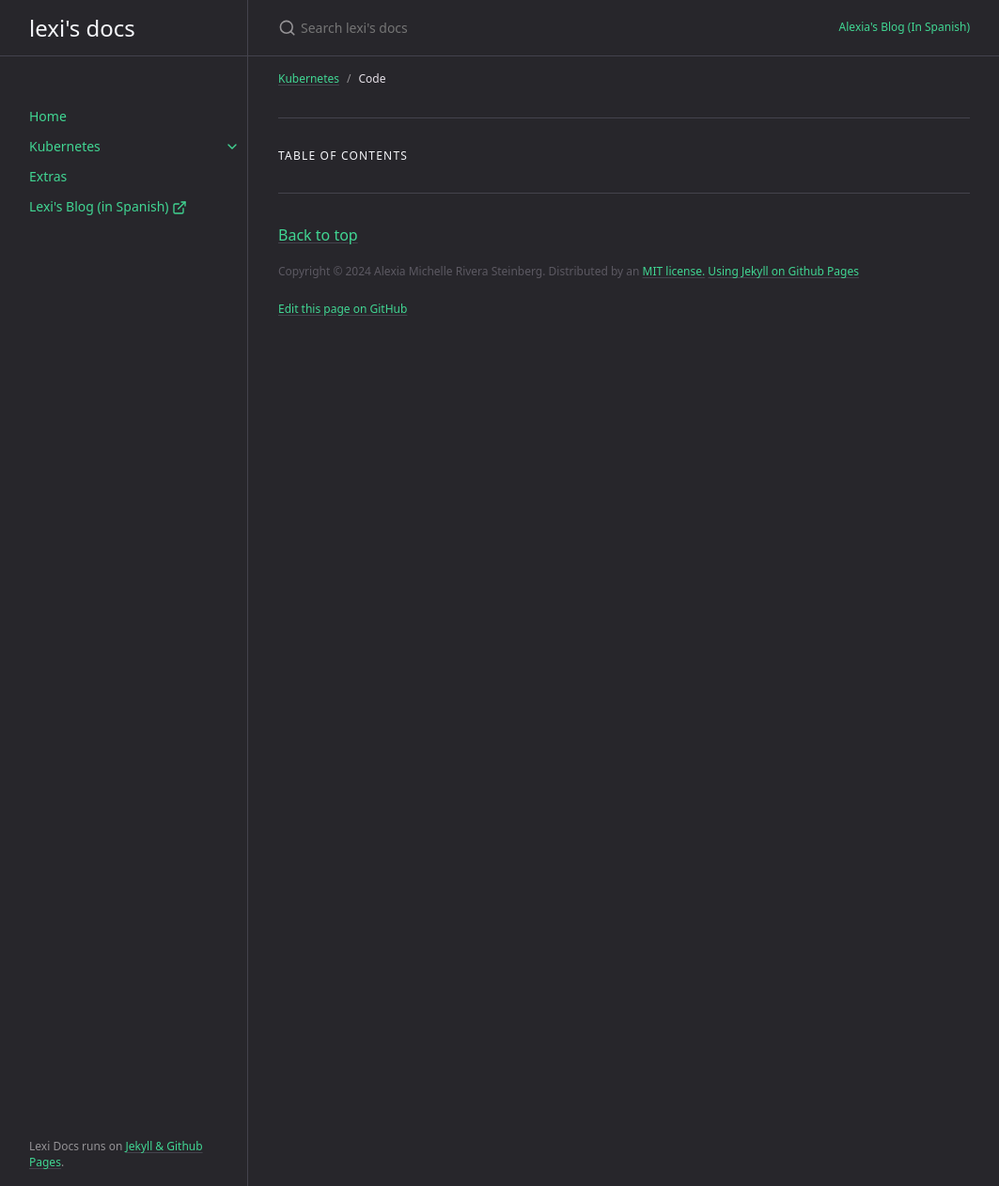
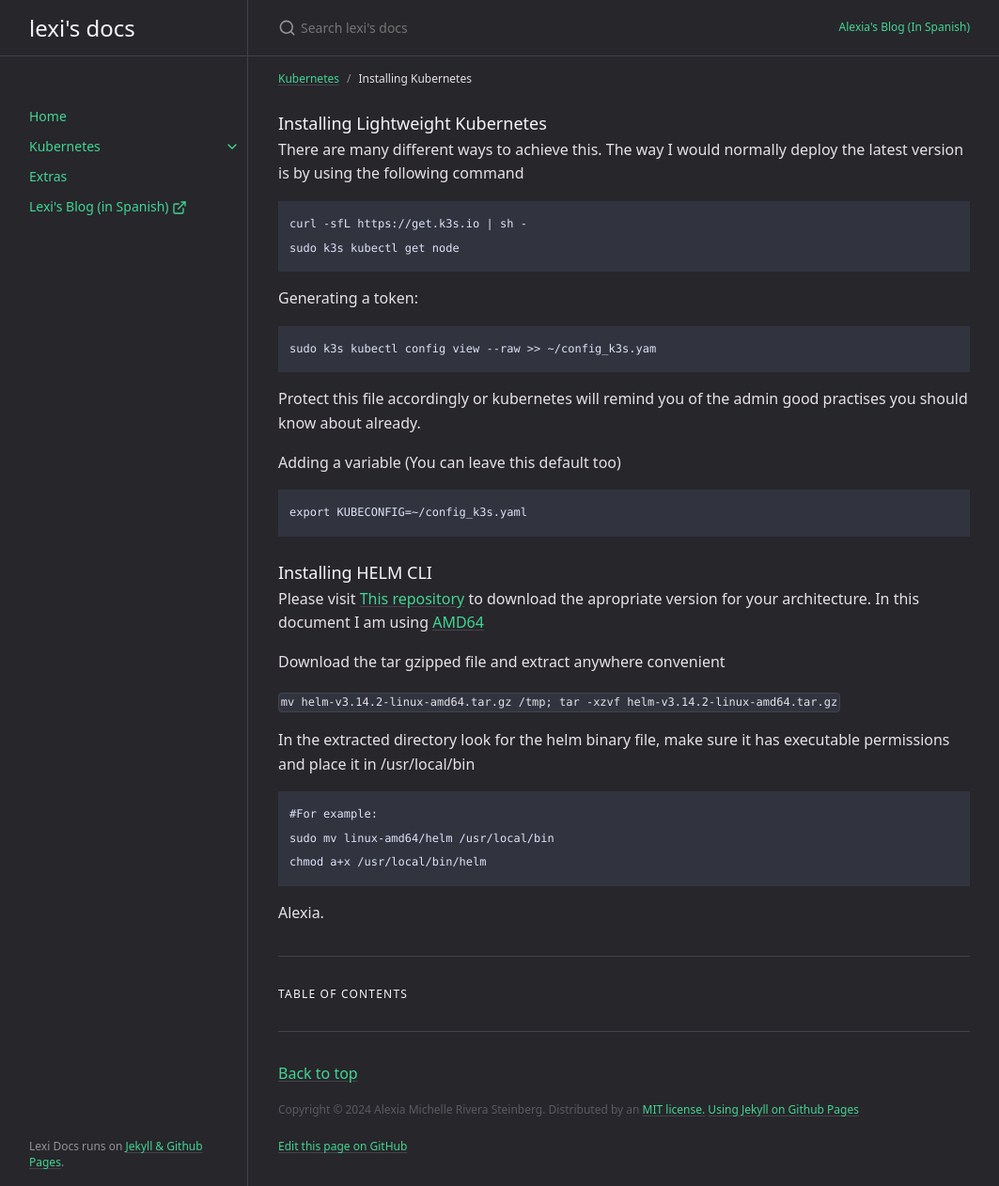
Before and after one commit to alexiarstein/alexiarstein.github.io, a Jekyll site: the page built from docs/kubernetes/lightweight-kubernetes.md, in a window 1280 px wide and 1262 px high. Shown: the whole window at 94% size, without its empty margins (108-1171 px from the left). Built offline with Jekyll 4.4.1, drawn with Linux system fonts in a browser that asks for light colours; cached includes are drawn as plain includes.

Commit message:
nuevos arts

````diff
--- a/docs/kubernetes/lightweight-kubernetes.md
+++ b/docs/kubernetes/lightweight-kubernetes.md
@@ -1,7 +1,48 @@
 ---
 layout: default
-title: Code
+title: Installing Kubernetes
 parent: Kubernetes
 has_children: true
 nav_order: 1
 ---
+
+### Installing Lightweight Kubernetes
+
+There are many different ways to achieve this. The way I would normally deploy the latest version is by using the following command
+
+```
+curl -sfL https://get.k3s.io | sh -
+sudo k3s kubectl get node
+```
+Generating a token:
+
+```
+sudo k3s kubectl config view --raw >> ~/config_k3s.yam
+```
+
+{: .box-warning}
+Protect this file accordingly or kubernetes will remind you of the admin good practises you should know about already.
+
+Adding a variable (You can leave this default too)
+```
+export KUBECONFIG=~/config_k3s.yaml
+```
+
+
+### Installing HELM CLI
+
+Please visit [This repository](https://github.com/helm/helm/releases) to download the apropriate version for your architecture. In this document I am using [AMD64](https://get.helm.sh/helm-v3.14.2-linux-amd64.tar.gz)
+
+Download the tar gzipped file and extract anywhere convenient
+
+```mv helm-v3.14.2-linux-amd64.tar.gz /tmp; tar -xzvf helm-v3.14.2-linux-amd64.tar.gz```
+
+In the extracted directory look for the helm binary file, make sure it has executable permissions and place it in /usr/local/bin
+
+```
+#For example:
+sudo mv linux-amd64/helm /usr/local/bin
+chmod a+x /usr/local/bin/helm
+```
+
+Alexia.
````
Also changed, not shown: docs/kubernetes/install-awx.md (added, +102 -0 lines), assets/images/awx-cluster.png (added).
